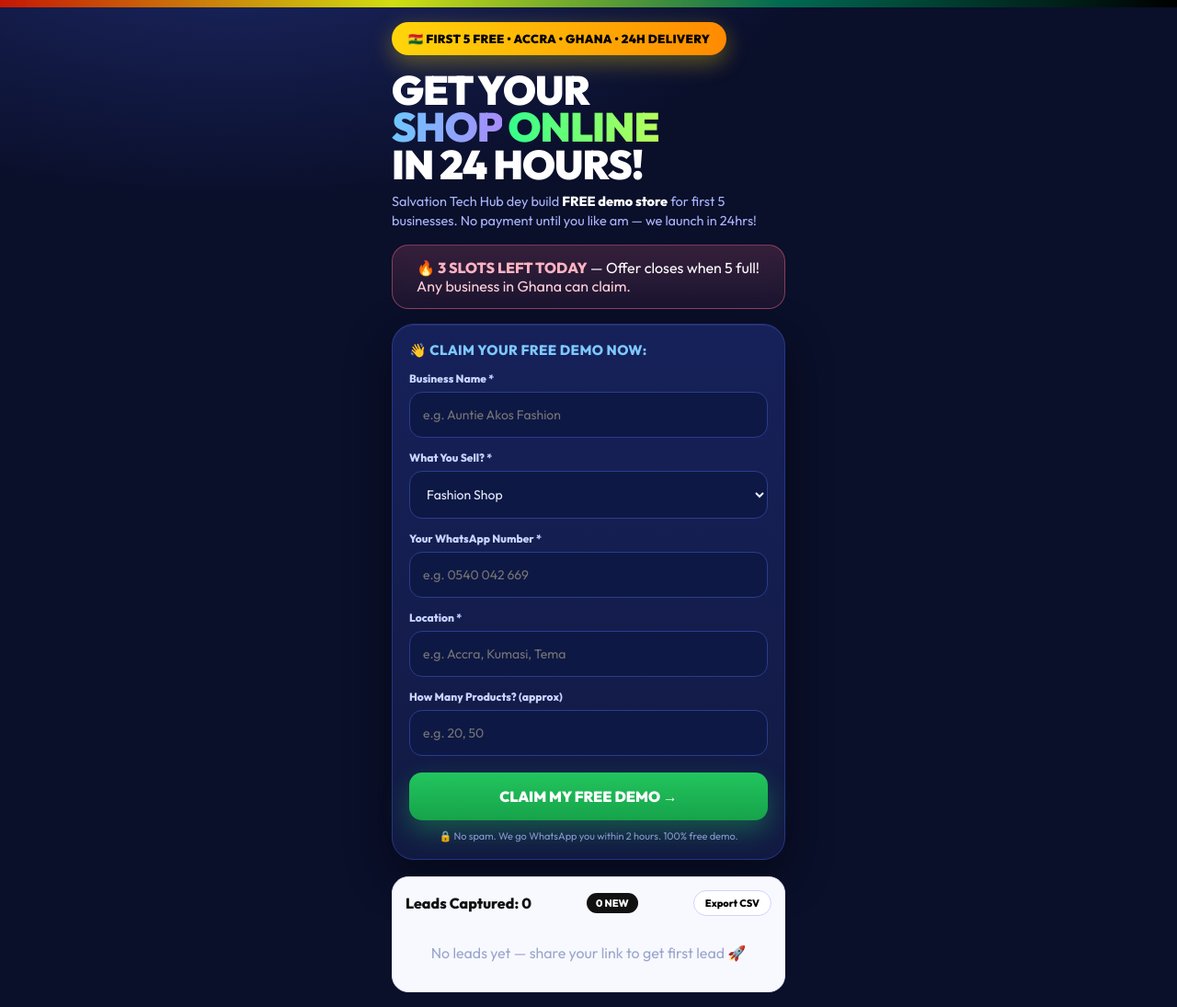
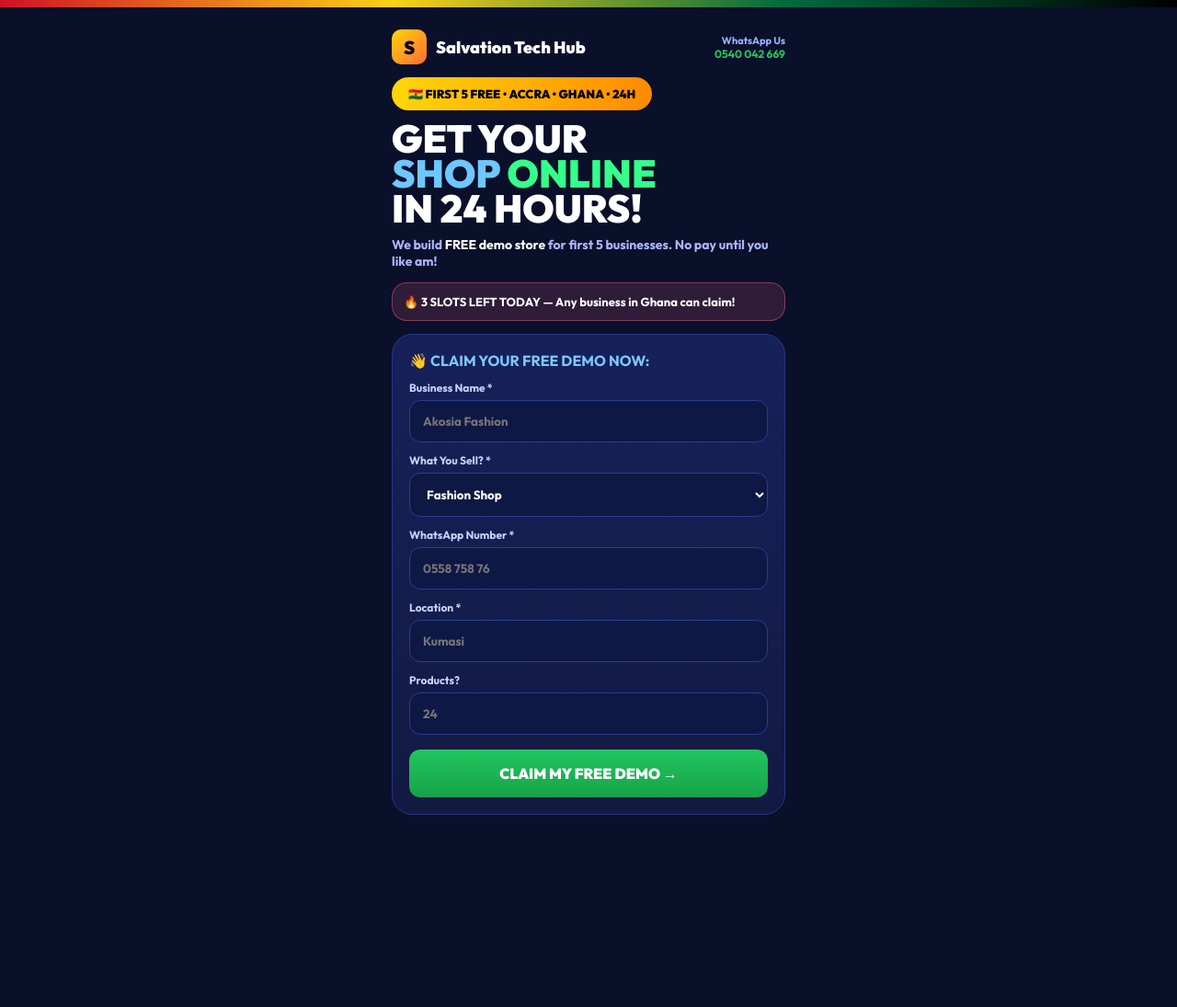
Before and after one commit to salvation441-lgtm/salvation-leads, a plain HTML site: page index.html in a window 1280 px wide. Shown: the whole page at 92% size. After the commit the page ends 902 px from the top, so only its background shows below. Drawn offline with Linux system fonts and the light colour scheme.

Commit message:
Update index.html

```diff
--- a/index.html
+++ b/index.html
@@ -1,98 +1,66 @@
 <!DOCTYPE html>
-<html lang="en">
-<head>
+<html><head>
 <meta charset="UTF-8"><meta name="viewport" content="width=device-width,initial-scale=1">
-<title>FREE Demo - Salvation Tech Hub | Get Your Shop Online in 24Hrs</title>
+<title>Salvation Tech Hub - Free Demo</title>
 <style>
-@import url('https://fonts.googleapis.com/css2?family=Outfit:wght@400;600;800;900&display=swap');
-*{box-sizing:border-box;font-family:Outfit,sans-serif}
-body{margin:0;background:radial-gradient(1200px 600px at 20% -10%,#1e2a6b 0%,#0a0f2a 55%),#0a0f2a;color:#fff;min-height:100vh}
-.ghana-bar{height:8px;background:linear-gradient(90deg,#CE1126,#FCD116,#006B3F,#000);animation:shimmer 3s linear infinite}
-@keyframes shimmer{0%{filter:hue-rotate(0deg)}100%{filter:hue-rotate(20deg)}}
+@import url('https://fonts.googleapis.com/css2?family=Outfit:wght@700;800;900&display=swap');
+*{box-sizing:border-box;font-family:Outfit,sans-serif}body{margin:0;background:#0a0f2a;color:#fff}
+.ghana-bar{height:8px;background:linear-gradient(90deg,#CE1126,#FCD116,#006B3F,#000)}
 .wrap{max-width:460px;margin:0 auto;padding:16px}
-.badge{background:linear-gradient(90deg,#FFD60A,#FF8A00);color:#000;font-weight:900;padding:10px 18px;border-radius:999px;display:inline-flex;gap:8px;align-items:center;font-size:13px;letter-spacing:.3px;box-shadow:0 8px 24px rgba(255,214,10,.35)}
-.hero{margin:18px 0 12px}
-h1{font-size:44px;line-height:.92;margin:0;font-weight:900;letter-spacing:-1px}
-.blue{background:linear-gradient(90deg,#6ec7ff,#a78bfa);-webkit-background-clip:text;-webkit-text-fill-color:transparent}
-.green{background:linear-gradient(90deg,#34ff8a,#b7ff5a);-webkit-background-clip:text;-webkit-text-fill-color:transparent}
-.sub{color:#aab6ff;font-size:14.5px;margin-top:10px;line-height:1.4}
-.alert{margin:16px 0;border-radius:18px;padding:14px 16px;background:linear-gradient(180deg,rgba(255,107,138,.18),rgba(255,107,138,.07));border:1px solid rgba(255,107,138,.45);display:flex;gap:10px;align-items:center;backdrop-filter:blur(8px)}
-.alert.dot{width:10px;height:10px;background:#ff456e;border-radius:50%;box-shadow:0 0 0 6px rgba(255,69,110,.18);animation:pulse 1.5s infinite}
-@keyframes pulse{0%{transform:scale(1)}50%{transform:scale(1.2)}100%{transform:scale(1)}}
-.card{background:linear-gradient(180deg,#16215a,#121a42);border:1px solid #263587;border-radius:24px;padding:18px;box-shadow:0 18px 50px rgba(0,0,0,.4),inset 0 1px 0 rgba(255,255,255,.08)}
-.card h2{color:#7ec8ff;font-size:15px;margin:0 0 14px;letter-spacing:.4px}
-label{font-size:12px;font-weight:700;margin:14px 0 7px;display:block;color:#c8d3ff}
-input,select{width:100%;padding:15px 14px;border-radius:14px;border:1.5px solid #2a3c90;background:#0e1844;color:#eaf0ff;font-size:14px;outline:none;transition:.2s}
-input:focus,select:focus{border-color:#5ab8ff;box-shadow:0 0 0 4px rgba(90,184,255,.18);background:#111e57}
-.btn{width:100%;padding:16px;background:linear-gradient(180deg,#22c55e,#16a34a);color:#fff;border:none;border-radius:14px;font-weight:900;font-size:16px;margin-top:18px;cursor:pointer;box-shadow:0 12px 28px rgba(34,197,94,.35);transition:.2s}
-.btn:active{transform:scale(.98)}
-.toast{position:fixed;left:50%;bottom:20px;transform:translateX(-50%) translateY(120px);background:#111a3f;border:1px solid #2a3c90;color:#fff;padding:12px 16px;border-radius:12px;font-size:13px;font-weight:700;box-shadow:0 12px 30px rgba(0,0,0,.5);transition:.35s;z-index:9999;opacity:0}
-.toast.show{transform:translateX(-50%) translateY(0);opacity:1}
-.small{font-size:11px;color:#8a98cc;text-align:center;margin-top:10px}
-.leads-box{margin-top:18px;background:#f8f9ff;color:#111;border-radius:18px;padding:14px;border:1px solid #e6e8ff}
-.lead-item{border-bottom:1px dashed #dbe0ff;padding:10px 0;font-size:13px;display:flex;justify-content:space-between;align-items:center}
-.count-pill{background:#111;color:#fff;padding:4px 10px;border-radius:999px;font-size:11px;font-weight:800}
+.top{display:flex;justify-content:space-between;align-items:center;margin:8px 0 14px}
+.logo{display:flex;align-items:center;gap:10px;font-weight:900;font-size:18px}
+.logo-icon{width:38px;height:38px;background:linear-gradient(135deg,#FFD60A,#FF6B35);border-radius:10px;display:grid;place-items:center;color:#000;font-size:20px}
+.contact{font-size:11px;color:#9bb0ff;text-align:right}.contact b{color:#22c55e;font-size:12px}
+.badge{background:linear-gradient(90deg,#FFD60A,#FF8A00);color:#000;font-weight:900;padding:10px 18px;border-radius:999px;font-size:13px;display:inline-block}
+h1{font-size:42px;line-height:.9;margin:12px 0;font-weight:900}.blue{color:#6ec7ff}.green{color:#34ff8a}
+.sub{color:#aab6ff;font-size:14px}
+.alert{margin:14px 0;border-radius:16px;padding:12px;background:rgba(255,107,138,.15);border:1px solid rgba(255,107,138,.4);font-size:13px}
+.card{background:linear-gradient(180deg,#16215a,#121a42);border:1px solid #263587;border-radius:22px;padding:18px;margin-top:12px}
+label{font-size:12px;font-weight:700;margin:12px 0 6px;display:block;color:#c8d3ff}
+input,select{width:100%;padding:14px;border-radius:12px;border:1.5px solid #2a3c90;background:#0e1844;color:#fff}
+.btn{width:100%;padding:16px;background:linear-gradient(180deg,#22c55e,#16a34a);color:#fff;border:none;border-radius:12px;font-weight:900;font-size:16px;margin-top:16px;cursor:pointer}
+.toast{position:fixed;left:50%;bottom:20px;transform:translateX(-50%) translateY(120px);background:#111a3f;border:1px solid #2a3c90;padding:12px 16px;border-radius:12px;font-size:13px;transition:.35s;opacity:0;z-index:9999}.toast.show{transform:translateX(-50%) translateY(0);opacity:1}
 </style>
 </head>
 <body>
 <div class="ghana-bar"></div>
 <div class="wrap">
-<div class="badge">🇬🇭 FIRST 5 FREE • ACCRA • GHANA • 24H DELIVERY</div>
-<div class="hero">
+<div class="top">
+<div class="logo"><div class="logo-icon">S</div> Salvation Tech Hub</div>
+<div class="contact">WhatsApp Us<br><b>0540 042 669</b></div>
+</div>
+<div class="badge">🇬🇭 FIRST 5 FREE • ACCRA • GHANA • 24H</div>
 <h1>GET YOUR<br><span class="blue">SHOP</span> <span class="green">ONLINE</span><br>IN 24 HOURS!</h1>
-<div class="sub">Salvation Tech Hub dey build <b style="color:#fff">FREE demo store</b> for first 5 businesses. No payment until you like am — we launch in 24hrs!</div>
-</div>
-
-<div class="alert">
-<div class="dot"></div>
-<div><b style="color:#ffb3c1">🔥 3 SLOTS LEFT TODAY</b> — Offer closes when 5 full! <span style="color:#ffd0d8">Any business in Ghana can claim.</span></div>
-</div>
-
+<div class="sub">We build <b style="color:#fff">FREE demo store</b> for first 5 businesses. No pay until you like am!</div>
+<div class="alert">🔥 <b>3 SLOTS LEFT TODAY</b> — Any business in Ghana can claim!</div>
 <div class="card">
-<h2>👋 CLAIM YOUR FREE DEMO NOW:</h2>
-<label>Business Name *</label><input id="biz" placeholder="e.g. Auntie Akos Fashion">
-<label>What You Sell? *</label><select id="sell"><option>Fashion Shop</option><option>Electronics</option><option>Food / Restaurant</option><option>Beauty / Cosmetics</option><option>Phone Accessories</option><option>Grocery / Supermarket</option><option>Other</option></select>
-<label>Your WhatsApp Number *</label><input id="wa" placeholder="e.g. 0540 042 669" inputmode="numeric">
-<label>Location *</label><input id="loc" placeholder="e.g. Accra, Kumasi, Tema">
-<label>How Many Products? (approx)</label><input id="prod" placeholder="e.g. 20, 50">
+<b style="color:#7ec8ff">👋 CLAIM YOUR FREE DEMO NOW:</b>
+<label>Business Name *</label><input id="biz" placeholder="Akosia Fashion">
+<label>What You Sell? *</label><select id="sell"><option>Fashion Shop</option><option>Electronics</option><option>Food</option><option>Beauty</option><option>Other</option></select>
+<label>WhatsApp Number *</label><input id="wa" placeholder="0558 758 76">
+<label>Location *</label><input id="loc" placeholder="Kumasi">
+<label>Products?</label><input id="prod" placeholder="24">
 <button class="btn" onclick="claim()">CLAIM MY FREE DEMO →</button>
-<div class="small">🔒 No spam. We go WhatsApp you within 2 hours. 100% free demo.</div>
-</div>
-
-<div class="leads-box">
-<div style="display:flex;justify-content:space-between;align-items:center"><b>Leads Captured: <span id="cnt">0</span></b><span class="count-pill" id="pill">0 NEW</span><button onclick="exportCSV()" style="font-size:11px;padding:6px 12px;border-radius:999px;border:1px solid #cdd3ff;background:#fff;font-weight:800">Export CSV</button></div>
-<div id="list" style="margin-top:12px"><div style="text-align:center;color:#9aa6cc;padding:18px">No leads yet — share your link to get first lead 🚀</div></div>
 </div>
 </div>
-
 <div class="toast" id="toast"></div>
-
 <script>
-let leads=JSON.parse(localStorage.getItem('sal_free_demo_v2')||'[]');
-function showToast(msg){let t=document.getElementById('toast');t.textContent=msg;t.classList.add('show');setTimeout(()=>t.classList.remove('show'),3200)}
+const SHEET_URL = "PASTE_YOUR_GOOGLE_SCRIPT_URL_HERE"; // <-- put your URL here
+let leads=JSON.parse(localStorage.getItem('sal_v3')||'[]');
+function showToast(m){let t=document.getElementById('toast');t.textContent=m;t.classList.add('show');setTimeout(()=>t.classList.remove('show'),3000)}
 function claim(){
- const b=document.getElementById('biz').value.trim();
- const w=document.getElementById('wa').value.trim();
- const l=document.getElementById('loc').value.trim();
- if(!b||!w||!l){showToast('⚠️ Fill Business Name, WhatsApp & Location');return;}
- const d={id:Date.now(),biz:b,sell:document.getElementById('sell').value,wa:w,loc:l,prod:document.getElementById('prod').value,time:new Date().toLocaleString()};
- leads.unshift(d);localStorage.setItem('sal_free_demo_v2',JSON.stringify(leads));
+ const b=biz.value.trim(),w=wa.value.trim(),l=loc.value.trim();
+ if(!b||!w||!l){showToast('⚠️ Fill Business, WhatsApp & Location');return;}
+ const d={biz:b,sell:sell.value,wa:w,loc:l,prod:prod.value};
+ leads.unshift(d);localStorage.setItem('sal_v3',JSON.stringify(leads));
+ // Save to Google Sheet if URL set
+ if(SHEET_URL.includes('script.google')){
+   fetch(SHEET_URL,{method:'POST',mode:'no-cors',body:JSON.stringify(d),headers:{'Content-Type':'application/json'}});
+ }
  let msg=`Hello Salvation Tech Hub! FREE DEMO claim:%0A%0ABusiness: ${b}%0ASells: ${d.sell}%0AWhatsApp: ${w}%0ALocation: ${l}%0AProducts: ${d.prod}`;
  showToast('✅ Opening WhatsApp...');
  setTimeout(()=>window.open(`https://wa.me/233540042669?text=${msg}`,'_blank'),600);
- render();
- document.getElementById('biz').value='';document.getElementById('wa').value='';document.getElementById('loc').value='';document.getElementById('prod').value='';
+ biz.value='';wa.value='';loc.value='';prod.value='';
 }
-function render(){
- document.getElementById('cnt').textContent=leads.length;
- document.getElementById('pill').textContent=leads.length+' NEW';
- const el=document.getElementById('list');
- if(!leads.length){el.innerHTML='<div style="text-align:center;color:#9aa6cc;padding:18px">No leads yet — share your link to get first lead 🚀</div>';return;}
- el.innerHTML=leads.map(x=>`<div class="lead-item"><div><b>${x.biz}</b> <span style="color:#5a6ab8">(${x.sell})</span><br>📱 ${x.wa} | 📍 ${x.loc}<br><span style="color:#8a98cc;font-size:11px">${x.time}</span></div><button onclick="del(${x.id})" style="color:#ff456e;border:none;background:#fff0f3;padding:6px 10px;border-radius:999px;font-size:11px;font-weight:800">Delete</button></div>`).join('');
-}
-function del(id){leads=leads.filter(x=>x.id!=id);localStorage.setItem('sal_free_demo_v2',JSON.stringify(leads));render();showToast('🗑️ Lead deleted')}
-function exportCSV(){if(!leads.length){showToast('No leads yet');return;}let csv='Business,WhatSell,WhatsApp,Location,Products,Time\n'+leads.map(x=>`"${x.biz}","${x.sell}","${x.wa}","${x.loc}","${x.prod}","${x.time}"`).join('\n');let a=document.createElement('a');a.href=URL.createObjectURL(new Blob([csv],{type:'text/csv'}));a.download='free_demo_leads.csv';a.click();showToast('📥 CSV downloaded')}
-render();
 </script>
-</body>
-</html>
+</body></html>
```
